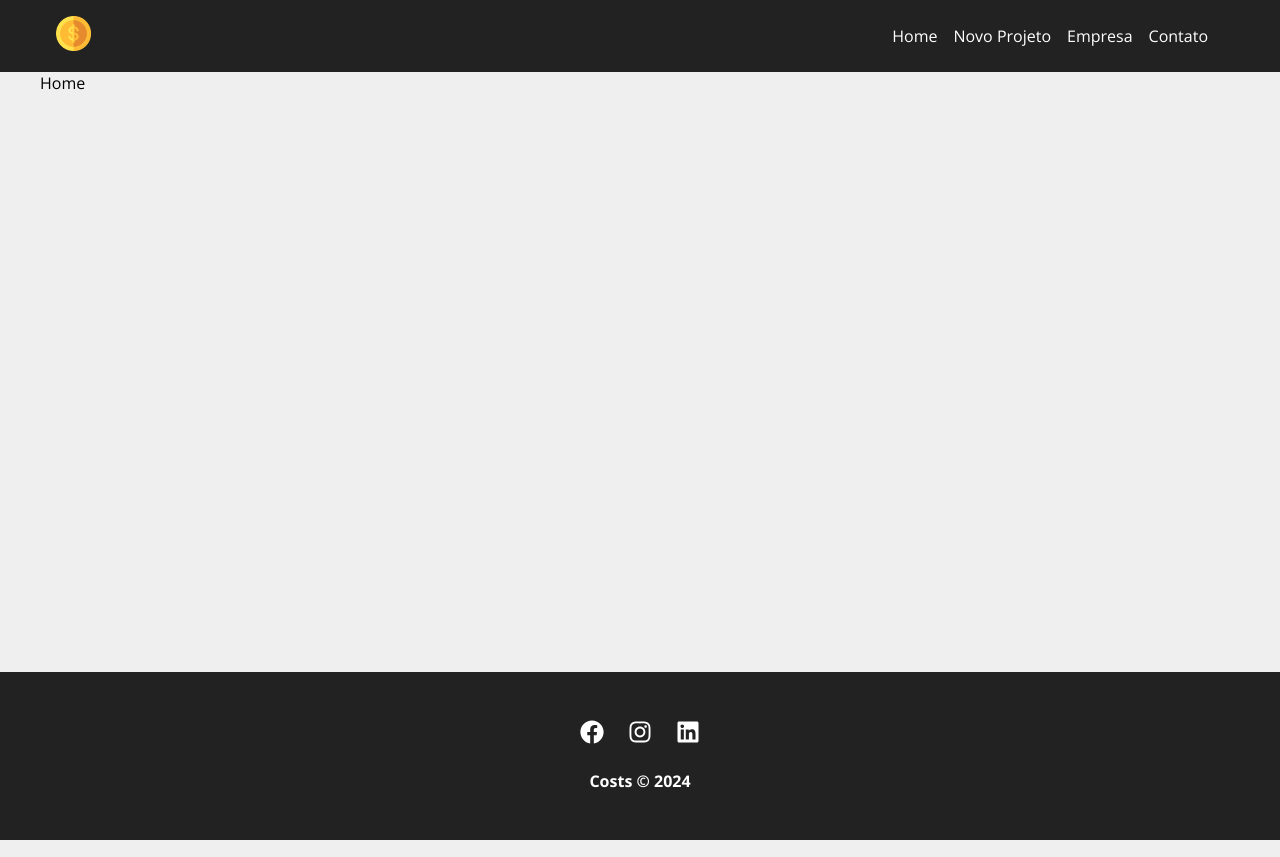
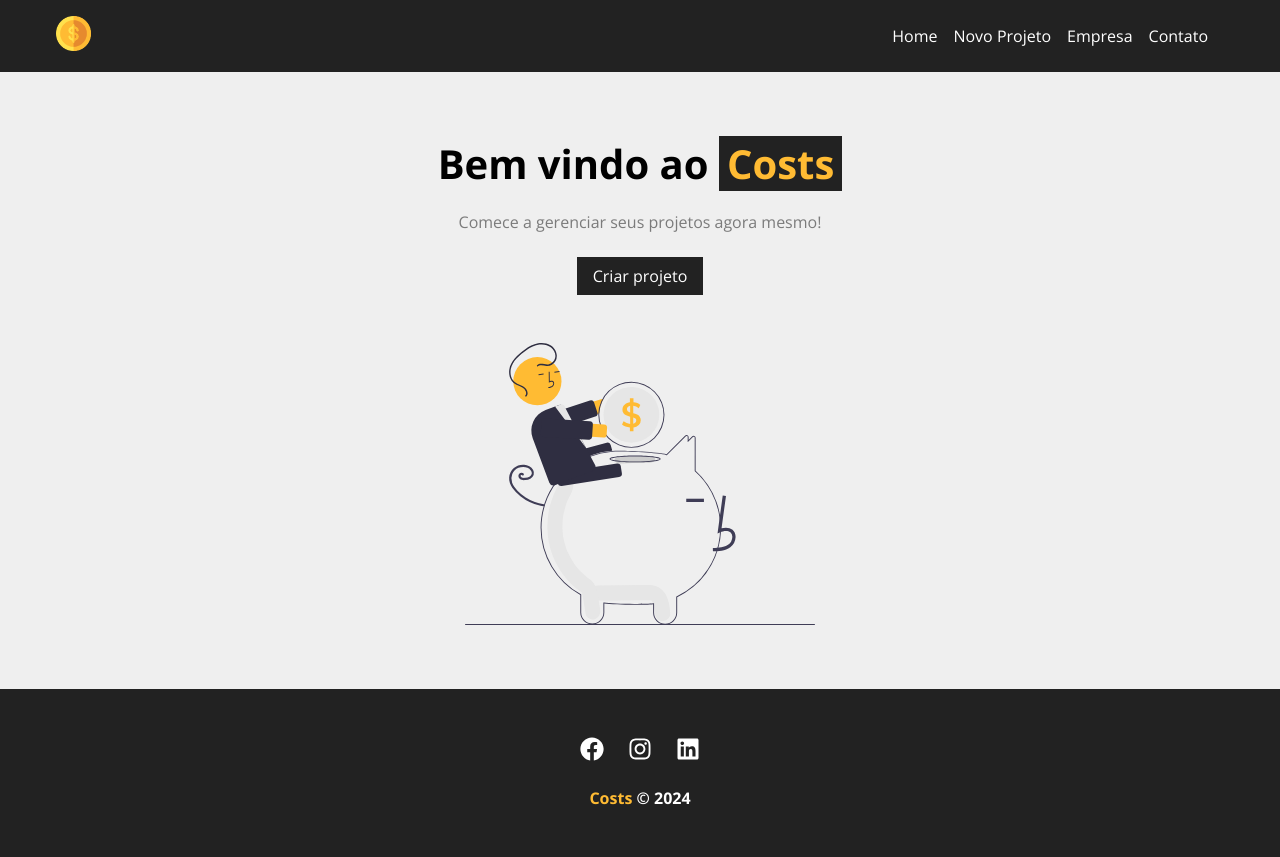
Before and after one commit to fabianomartinsdev/costs, a React (Create React App) app: page / in a window 1280 px wide. Built offline with nearby package versions, Linux system fonts and the light colour scheme.

Commit message:
Create home page

```diff
--- a/src/components/layout/Footer.module.css
+++ b/src/components/layout/Footer.module.css
@@ -32,3 +32,7 @@
   margin-top: 1.3rem;
   font-weight: bold;
 }
+
+.copyright span {
+  color: #ffbb33;
+}
--- /dev/null
+++ b/src/components/layout/LinkButton.js
@@ -0,0 +1,12 @@
+import { Link } from "react-router-dom";
+import styles from "./LinkButton.module.css";
+
+function LinkButton({ to, text }) {
+  return (
+    <Link className={styles.btn} to={to}>
+      {text}
+    </Link>
+  );
+}
+
+export default LinkButton;
--- /dev/null
+++ b/src/components/layout/LinkButton.module.css
@@ -0,0 +1,11 @@
+.btn {
+  background-color: #222;
+  color: #fff;
+  padding: 0.5em 1em;
+  text-decoration: none;
+  transition: 0.5s;
+}
+
+.btn:hover {
+  color: #ffbb33;
+}
--- a/src/components/pages/Home.js
+++ b/src/components/pages/Home.js
@@ -1,7 +1,19 @@
-import React from "react";
+import styles from "../pages/Home.module.css";
+
+import savings from "../../images/savings.svg";
+import LinkButton from "../layout/LinkButton";
 
 function Home() {
-  return <div>Home</div>;
+  return (
+    <section className={styles.homeContainer}>
+      <h1>
+        Bem vindo ao <span>Costs</span>
+      </h1>
+      <p>Comece a gerenciar seus projetos agora mesmo!</p>
+      <LinkButton to="/newproject" text="Criar projeto" />
+      <img src={savings} alt="Homem colocando dinheiro em seu cofre" />
+    </section>
+  );
 }
 
 export default Home;
--- /dev/null
+++ b/src/components/pages/Home.module.css
@@ -0,0 +1,29 @@
+.homeContainer {
+  width: 100%;
+  display: flex;
+  flex-direction: column;
+  align-items: center;
+  justify-items: center;
+  padding: 4em;
+}
+
+.homeContainer h1 {
+  font-size: 2.5em;
+  margin-bottom: 0.5em;
+}
+
+.homeContainer h1 span {
+  color: #ffbb33;
+  padding: 0 0.2em;
+  background-color: #222;
+}
+
+.homeContainer p {
+  margin-bottom: 1.5em;
+  color: #7b7b7b;
+}
+
+.homeContainer img {
+  width: 350px;
+  margin-top: 3em;
+}
--- a/src/components/pages/NewProject.js
+++ b/src/components/pages/NewProject.js
@@ -1,7 +1,7 @@
 import React from "react";
 
 function NewProject() {
-  return <div>NewProject</div>;
+  return <h1>Helo wodls</h1>;
 }
 
 export default NewProject;
```
